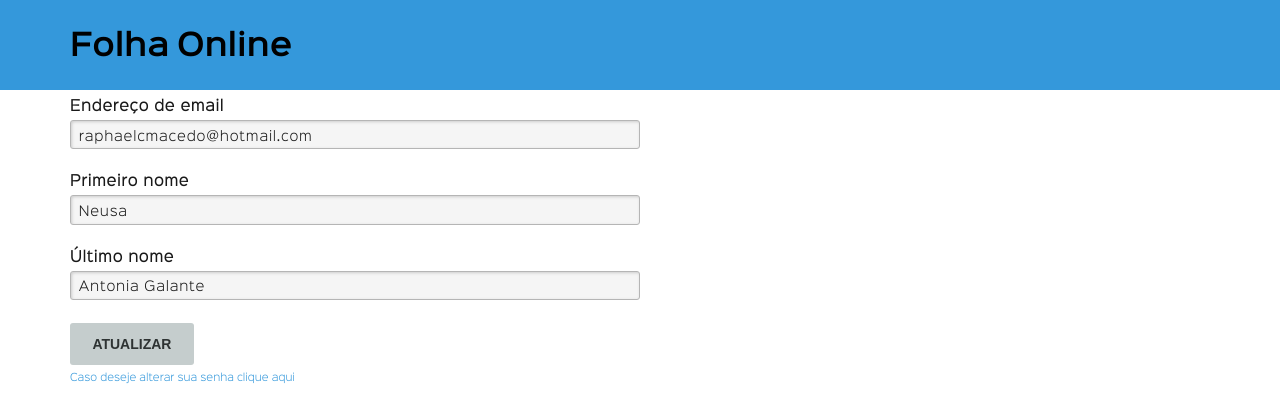
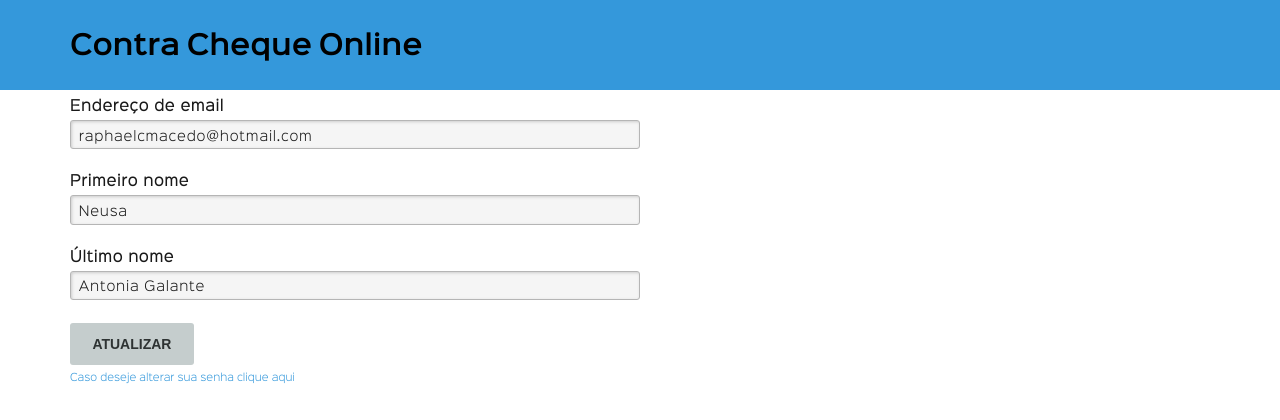
Before and after one commit to raphaelcmacedo/folhaonline, a Django app: page /edit_user/1876/ in a window 1280 px wide. Shown: the top 420 px of the page. Run offline with Django 3.2, Linux system fonts and the light colour scheme; data comes from the database, SQL or seed files in the repository; both versions use the stored data as it was after the commit; parts of the project's set-up code (start-up, migrations or seed data) failed here and were passed over; some libraries are stand-ins or nearby versions.

Commit message:
mudança logo

```diff
--- a/folha/core/static/css/basalstyle/sass/_header.scss
+++ b/folha/core/static/css/basalstyle/sass/_header.scss
@@ -14,8 +14,8 @@
 .site-logo h1,
  .site-logo h1 a {
     color: #000;
-    font-size: 30px;
-    line-height: 1.8em;
+    font-size: 27px;
+    line-height: 2em;
     margin: 0;
     padding: 0;
     display: block;
--- a/folha/core/templates/base.html
+++ b/folha/core/templates/base.html
@@ -2,7 +2,7 @@
 <!DOCTYPE html>
 <html>
 	<head>
-        <title>{% block title %}Folha Online{% endblock title %}</title>
+        <title>{% block title %}Contra Cheque Online{% endblock title %}</title>
 
         <meta charset="utf-8">
         <meta http-equiv="X-UA-Compatible" content="IE=edge,chrome=1">
--- a/folha/core/templates/nav.html
+++ b/folha/core/templates/nav.html
@@ -1,7 +1,7 @@
 <header class="header header-inline min-h-3 row desktop-12 container" role="banner">
 
     <div class="site-logo">
-        <h1><a href="{% url 'home' %}" rel="home">Folha Online</a></h1>
+        <h1><a href="{% url 'home' %}" rel="home">Contra Cheque Online</a></h1>
         <p class="site-description screen-reader-only"><--Redigir texto --></p>
     </div>
 
```
Also changed, not shown: db.sqlite3, folha/core/static/css/basalstyle/style.min.css.
